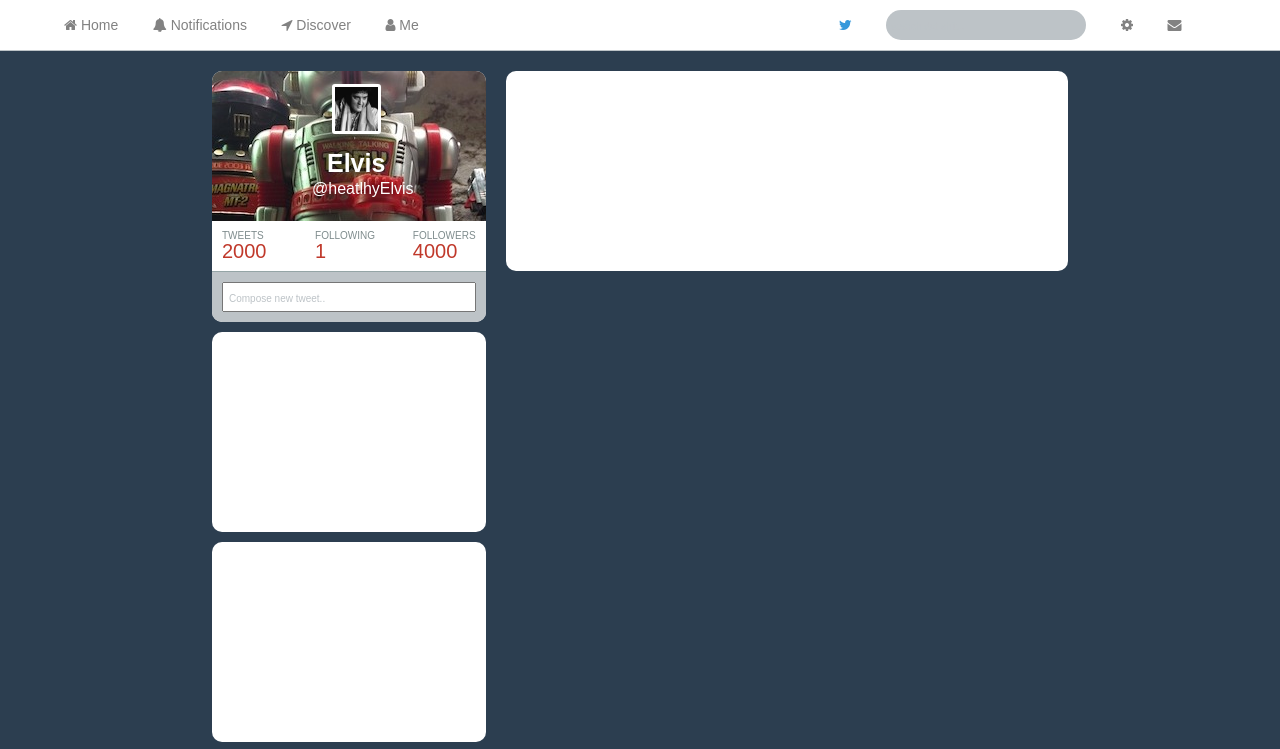
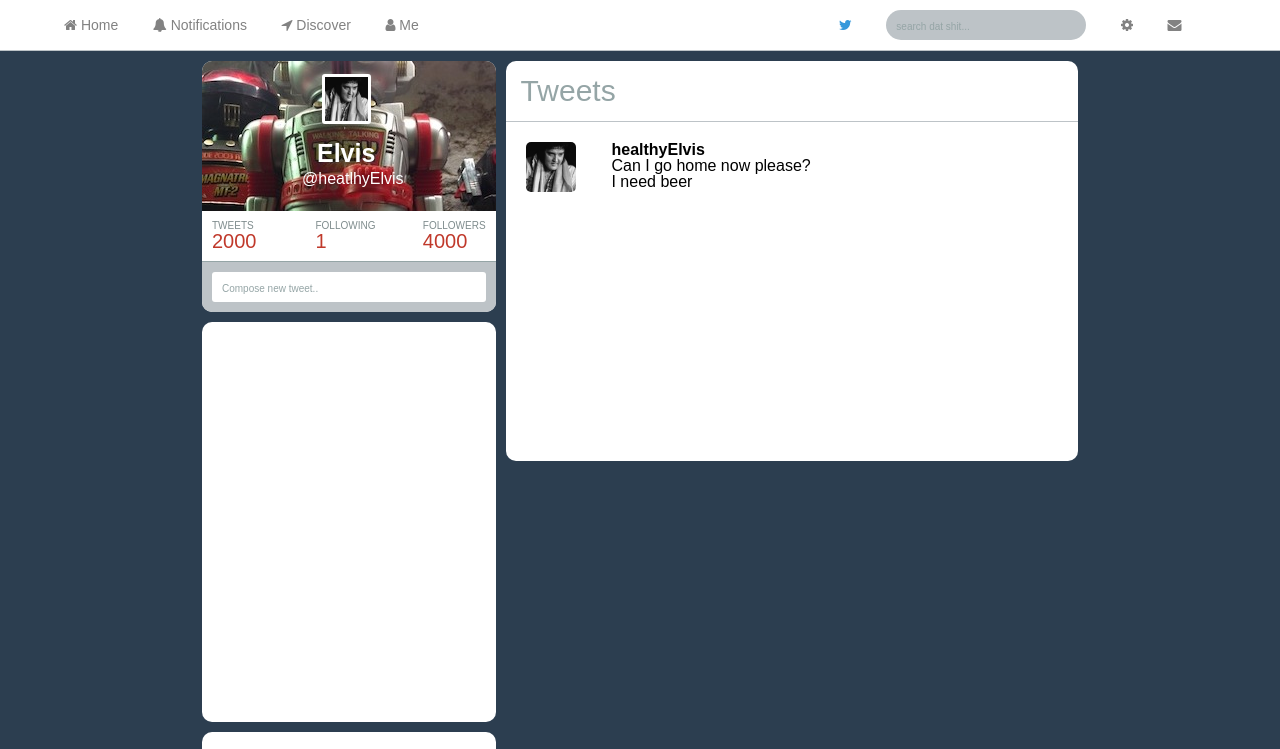
Before and after one commit to TobyRet/frontend_test, a plain HTML site: page index.html in a window 1280 px wide. Shown: the top 749 px of the page. Drawn offline with nearby package versions, Linux system fonts and the light colour scheme.

Commit message:
Created basic tweet structure

```diff
--- a/index.html
+++ b/index.html
@@ -34,6 +34,7 @@
 		<div class="wrapper">
 			<div class="content">
 
+	<! Left hand side -------------------------------------------- -->
 				<div class='left'>
 					<div class='profile'>
 						<div class="avatar_background">
@@ -73,15 +74,25 @@
 					</div>
 				</div>
 
+	<! Right hand side ---------------------------------------------------->
 				<div class='right'>
 					<div class='twitter_feed'>
+						<div class="feed_header">
+							Tweets
+						</div>
 						<div class="tweet">
-							<div class="author"></div>
 							<div class="tweet_body">
 								<div class="tweet_left">
+									<div class="tweet_avatar">
+										<img src = "public/images/elvis.jpeg">
+									</div>
 								</div>
 								<div class="tweet_right">
-									<div class="tweet_action"></div>
+									<div class="tweet_content">
+										<h4>healthyElvis</h4>
+										<p>Can I go home now please?</p>
+										<p>I need beer</p>
+									</div>
 								</div>
 							</div>
 						</div>
--- a/public/css/application.css
+++ b/public/css/application.css
@@ -6,6 +6,10 @@ html,body,div,span,applet,object,iframe,h1,h2,h3,h4,h5,h6,p,blockquote,pre,a,abb
   padding: 0;
   -webkit-box-sizing: border-box;
   -moz-box-sizing: border-box;
+}
+
+p {
+	font-family: Arial;
 }
 
 .wrapper {
@@ -79,9 +83,9 @@ nav {
 }
 
 ::-webkit-input-placeholder {
-   color: #bdc3c7;
+   color: #95a5a6;
    font-size: 10px;
-   padding-left: 5px;
+   padding-left: 10px;
    border: none;
 }
 
@@ -110,12 +114,12 @@ body {
 .left {
 	float: left;
 	width: 35%;
-	padding: 20px;
+	padding: 10px;
 }
 
  .recommendations, .trending, .about-twitter, .twitter_feed {
 	width: 100%;
-	height: 200px;
+	height: 400px;
 	background-color: white;
 	margin-bottom: 10px;
 	border-radius: 10px;
@@ -132,11 +136,15 @@ body {
 .right {
 	float: right;
 	width: 65%;
-	padding: 20px;
+	padding: 10px;
 	padding-left: 0px;
 }
 
 /* left hand content ------------ */
+
+.profile {
+	border-radius: 10px;
+}
 
 .avatar_background {
 	background-image: url("../images/robot.jpg");
@@ -177,6 +185,9 @@ td {
 .compose_tweet input {
 	height: 30px;
 	width: 100%;
+	color: #bdc3c7;
+	border-radius: 3px;
+	border: none;
 }
 
 .avatar_background {
@@ -219,3 +230,48 @@ td {
 	left: 100px;
 	top: 110px;
 }
+
+/* Left hand content ends ------------------------------------------------- */
+
+/* Right hand content begins ------------------------------------------------- */
+
+.twitter_feed {
+
+}
+
+.feed_header {
+	font-family: Arial;
+	font-size: 30px;
+	color: #95a5a6;
+	border-bottom: 1px solid #bdc3c7;
+	padding: 15px;
+}
+
+.tweet_left {
+	float: left;
+	width: 10%;
+}
+
+.tweet_right{
+	float: right;
+	width: 85%;
+}
+
+.tweet_avatar {
+	padding:20px;
+}
+
+.tweet_avatar img {
+	width: 50px;
+	height: 50px;
+	border-radius: 5px;
+}
+
+.tweet_content {
+	padding: 20px;
+}
+
+h4 {
+	font-family: Arial;
+	font-weight: 900;
+}
```
Also changed, not shown: 1 other file.
